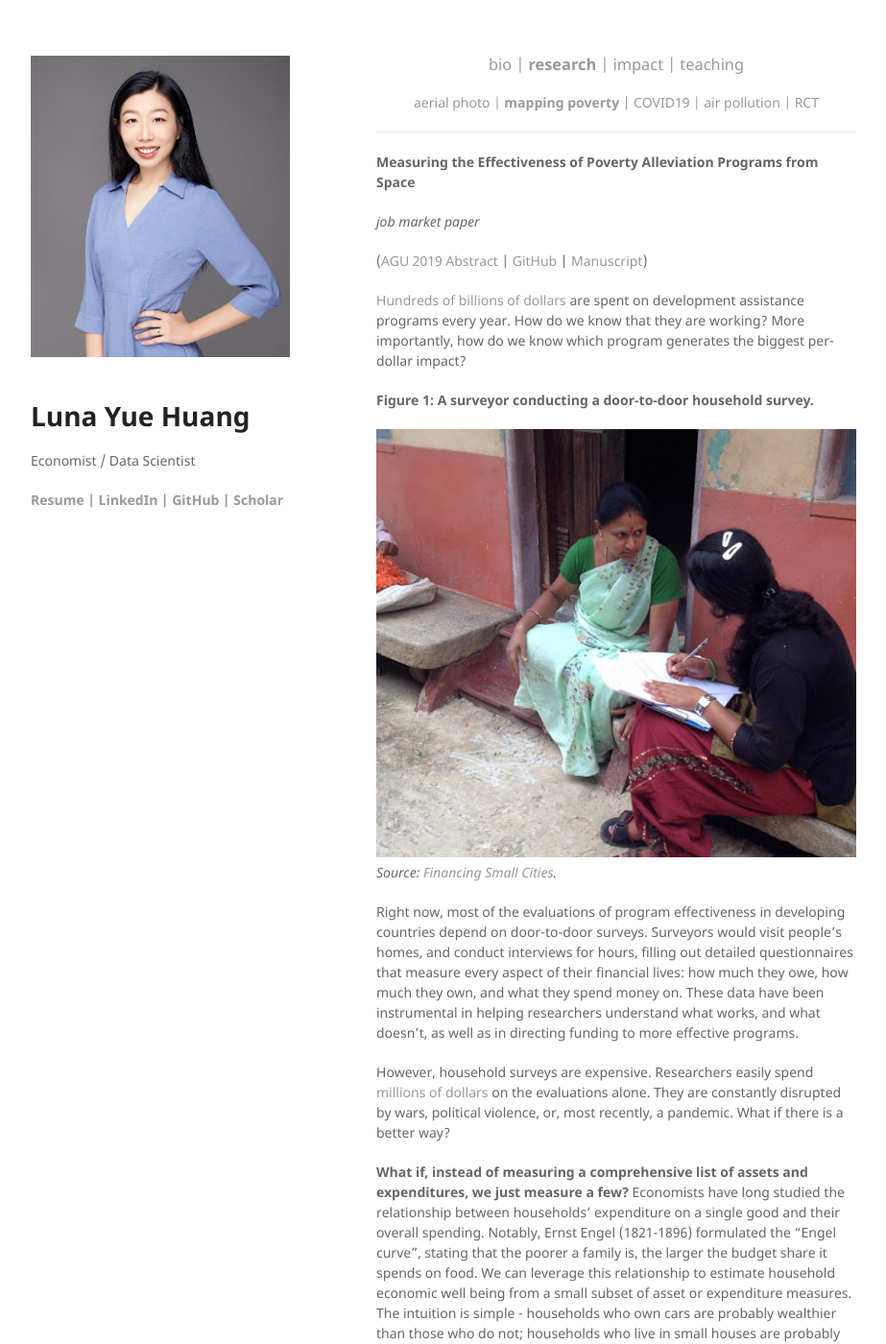
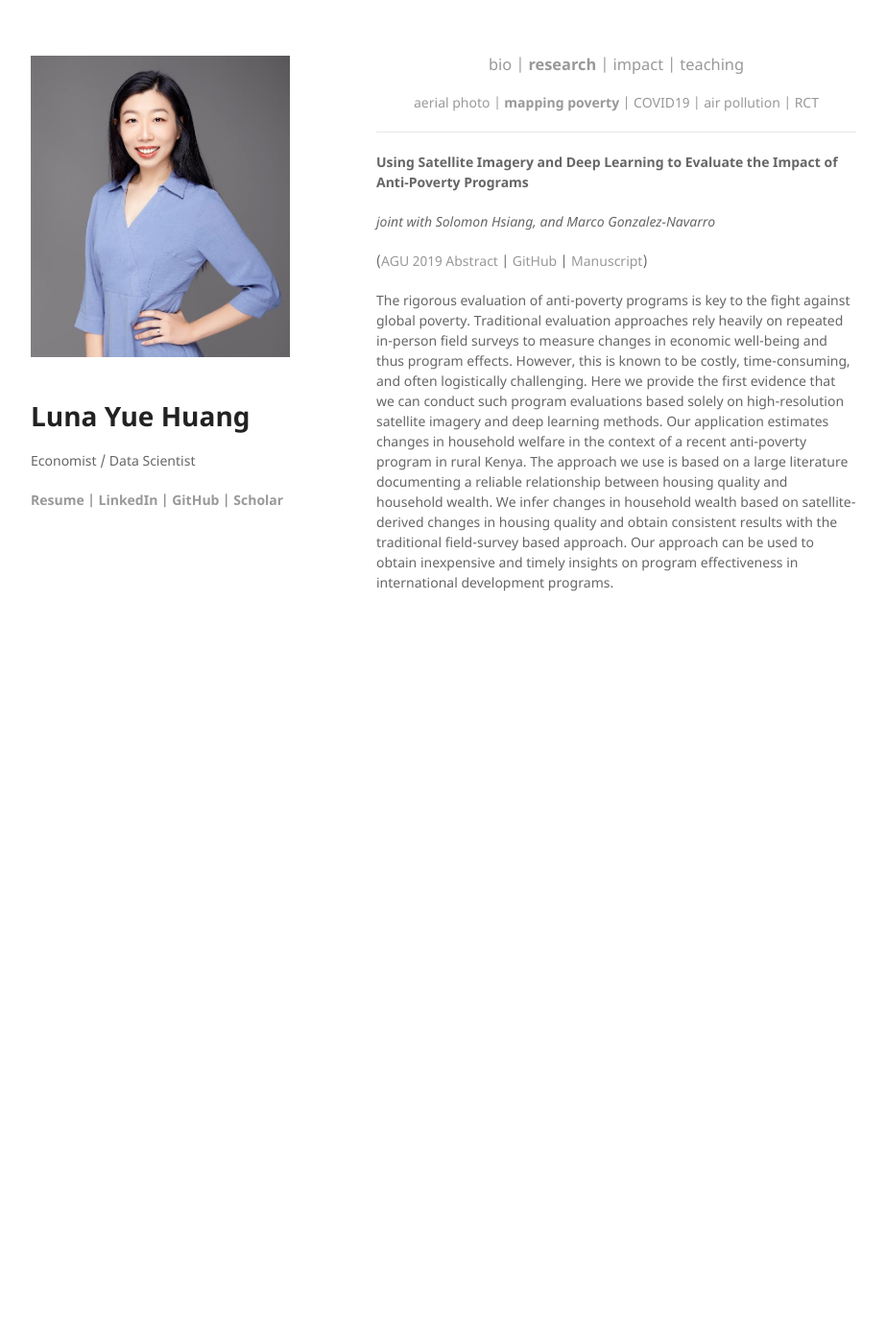
Before and after one commit to luna983/luna983.github.io, a Jekyll site: the page built from research-jmp.md, in a window 1280 px wide and 1400 px high. Shown: the whole window at 96% size, without its empty margins (178-1101 px from the left). Built offline with Jekyll 4.4.1, drawn with Linux system fonts in a browser that asks for light colours; some of the changed text lies outside the part shown.

Commit message:
Update research-jmp.md

```diff
--- a/research-jmp.md
+++ b/research-jmp.md
@@ -15,57 +15,10 @@ layout: default
 
 ----
 
-__Measuring the Effectiveness of Poverty Alleviation Programs from Space__
+__Using Satellite Imagery and Deep Learning to Evaluate the Impact of Anti-Poverty Programs__
 
-_job market paper_
+_joint with Solomon Hsiang, and Marco Gonzalez-Navarro_
 
 ([AGU 2019 Abstract](https://agu.confex.com/agu/fm19/meetingapp.cgi/Paper/507850) \| [GitHub](https://github.com/luna983/beyond-nightlight) \| [Manuscript](/assets/pdf/jmp.pdf))
 
-[Hundreds of billions of dollars](https://data.worldbank.org/indicator/DT.ODA.ALLD.CD) are spent on development assistance programs every year. How do we know that they are working? More importantly, how do we know which program generates the biggest per-dollar impact?
-
-__Figure 1: A surveyor conducting a door-to-door household survey.__
-
-![survey](/assets/data/research-jmp-survey.jpg)
-*Source: [Financing Small Cities](http://financingcities.ifmr.co.in/blog/2012/11/29/mapping-infrastructure-and-conducting-household-surveys/).*
-
-Right now, most of the evaluations of program effectiveness in developing countries depend on door-to-door surveys. Surveyors would visit people's homes, and conduct interviews for hours, filling out detailed questionnaires that measure every aspect of their financial lives: how much they owe, how much they own, and what they spend money on. These data have been instrumental in helping researchers understand what works, and what doesn't, as well as in directing funding to more effective programs.
-
-However, household surveys are expensive. Researchers easily spend [millions of dollars](https://www.vox.com/future-perfect/2019/11/25/20973151/givedirectly-basic-income-kenya-study-stimulus) on the evaluations alone. They are constantly disrupted by wars, political violence, or, most recently, a pandemic. What if there is a better way?
-
-**What if, instead of measuring a comprehensive list of assets and expenditures, we just measure a few?** Economists have long studied the relationship between households' expenditure on a single good and their overall spending. Notably, Ernst Engel (1821-1896) formulated the "Engel curve", stating that the poorer a family is, the larger the budget share it spends on food. We can leverage this relationship to estimate household economic well being from a small subset of asset or expenditure measures. The intuition is simple - households who own cars are probably wealthier than those who do not; households who live in small houses are probably poorer than those living in mansions.
-
-**What if, instead of conducting door-to-door surveys, we observe a small part of people's expenditures, in particular housing, from space?** In this project, I demonstrated that housing quality can be accurately and cheaply measured with high-resolution satellite imagery and deep learning models (Mask R-CNN).
-
-__Figure 2: Randomly sampled instance segmentation predictions generated by the Mask RCNN model, in rural Western Kenya.__ Model performance: recall=0.79, precision=0.80 (for IoU threshold=0.5).
-
-<div id='research-jmp-chips' align='center'>
-<img src='/assets/data/research-jmp-chips/img0.png' id='research-jmp-chips-img' width='48%'> &nbsp; <img src='/assets/data/research-jmp-chips/pred0.png' id='research-jmp-chips-pred' width='48%'><br>
-<br>
-<a class='button' id='research-jmp-chips-nav'>Show me another random sample</a>
-</div>
-<br>
-
-A beautiful idea, but could it really work? Are development aid programs effective enough, for researchers to pick up signals from satellite imagery? To test it, I obtained satellite images, program implementation data, and survey data from a randomized controlled trial, and attempted to reproduce part of the results, only without surveys. The trial studies the effectiveness of [giving out cash directly](https://www.givedirectly.org/), and letting the recipients spend it on what they need the most (instead of relying on aid organizations and donors thousands of miles away to choose for them).
-
-**And it works! I found statistically significant and economically sizeable increases in both overall building footprint and roof reflectance.** More reflective roofs (likely tin roofs) in developing countries are higher quality and more durable, and therefore is commonly used as an indicator for wealth.
-
-__Figure 3: Average treatment effects of an unconditional cash transfer on housing quality metrics[^1].__
-
-<div id='research-jmp-ate-nav' align="center">
-<table>
-  <tr>
-    <td id='bf' style='text-align: center; opacity: 0.5; cursor: pointer;'>Building Footprint</td>
-    <td id='rf' style='text-align: center; cursor: pointer;'>Roof Reflectance</td>
-  </tr>
-</table>
-</div>
-<p id='research-jmp-ate-ylabel'></p>
-<div id='research-jmp-ate'></div>
-
-
-These results, obtained without costing a single penny, are consistent with those from expensive door-to-door surveys. Although not as detailed, impact evaluation based on satellite imagery could conceivably complement or even replace door-to-door survey in some cases - when researchers have a small budget, or when the situations on the ground make field work exceedingly difficult.
-
-[^1]: On the x-axis, cash infusion intensity is measured as the amount of cash transfer in nominal USD per 0.012 square kilometers.
-
-<script src="/assets/js/research-jmp-chips.js"></script>
-<script src="/assets/js/research-jmp-ate.js"></script>
+The rigorous evaluation of anti-poverty programs is key to the fight against global poverty. Traditional evaluation approaches rely heavily on repeated in-person field surveys to measure changes in economic well-being and thus program effects. However, this is known to be costly, time-consuming, and often logistically challenging. Here we provide the first evidence that we can conduct such program evaluations based solely on high-resolution satellite imagery and deep learning methods. Our application estimates changes in household welfare in the context of a recent anti-poverty program in rural Kenya. The approach we use is based on a large literature documenting a reliable relationship between housing quality and household wealth. We infer changes in household wealth based on satellite-derived changes in housing quality and obtain consistent results with the traditional field-survey based approach. Our approach can be used to obtain inexpensive and timely insights on program effectiveness in international development programs.
```
